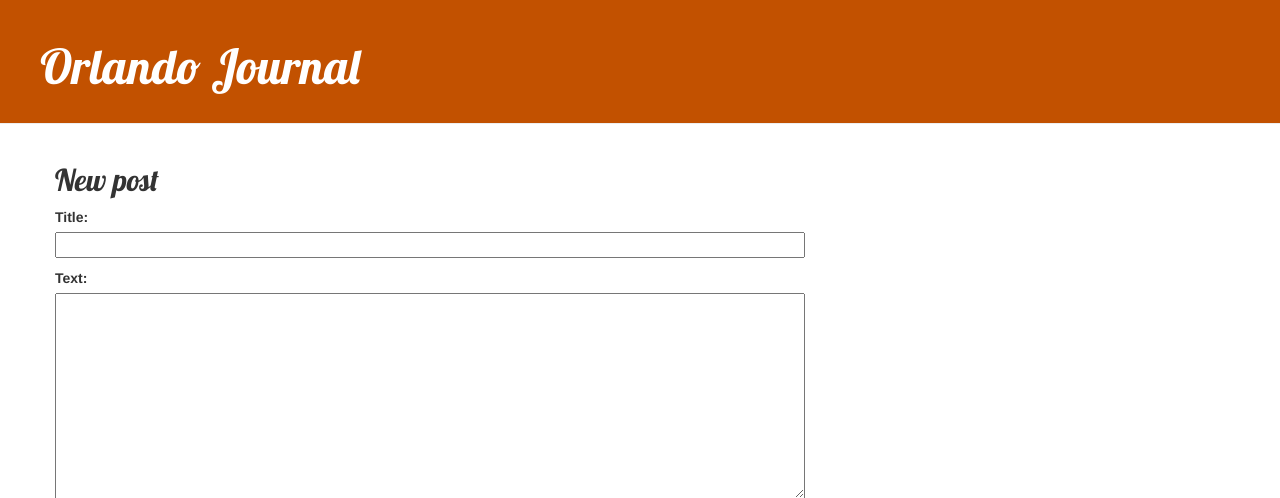
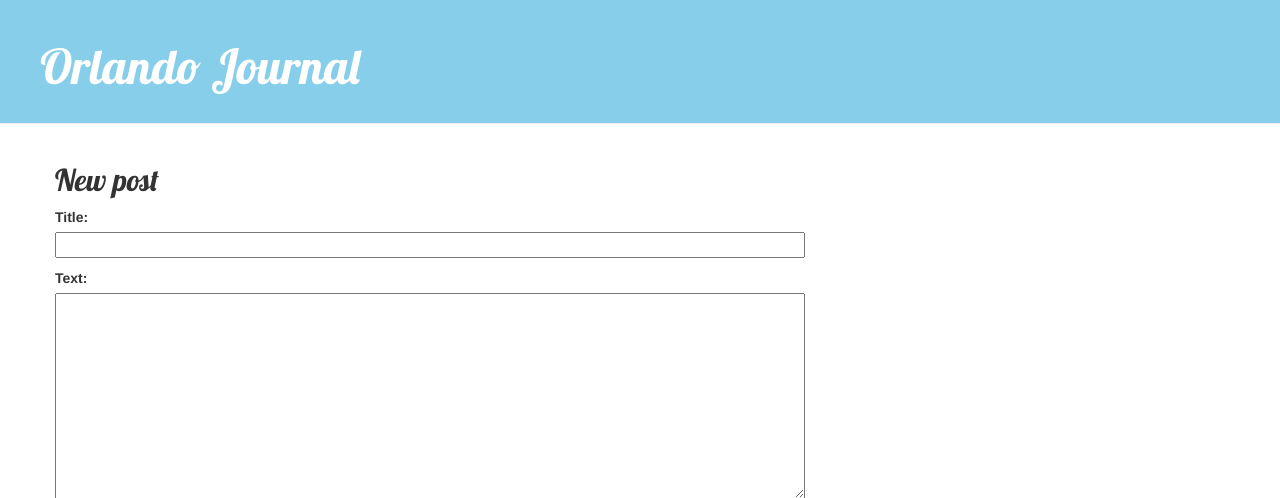
Before and after one commit to OrlandoSarceda/my-first-blog, a Django app: page /post/new/ in a window 1280 px wide. Shown: the top 498 px of the page. Run offline with Django 3.2, Linux system fonts and the light colour scheme; some libraries are stand-ins or nearby versions.

Commit message:
takot nako mag commit

```diff
--- a/blog/static/css/blog.css
+++ b/blog/static/css/blog.css
@@ -1,5 +1,5 @@
 .page-header {
-    background-color: #C25100;
+    background-color: #87ceeb;
     margin-top: 0;
     padding: 20px 20px 20px 40px;
 }
```
